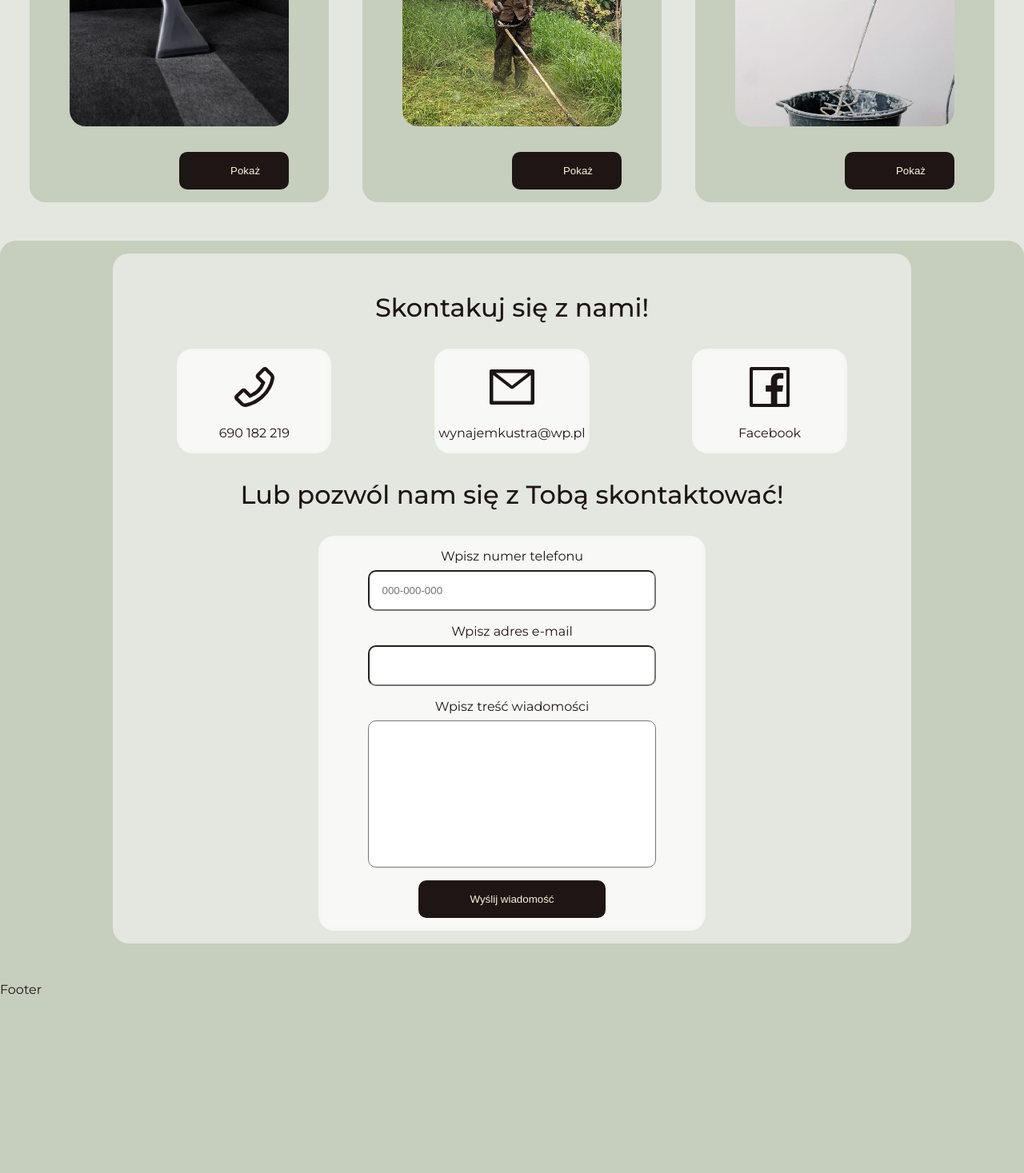
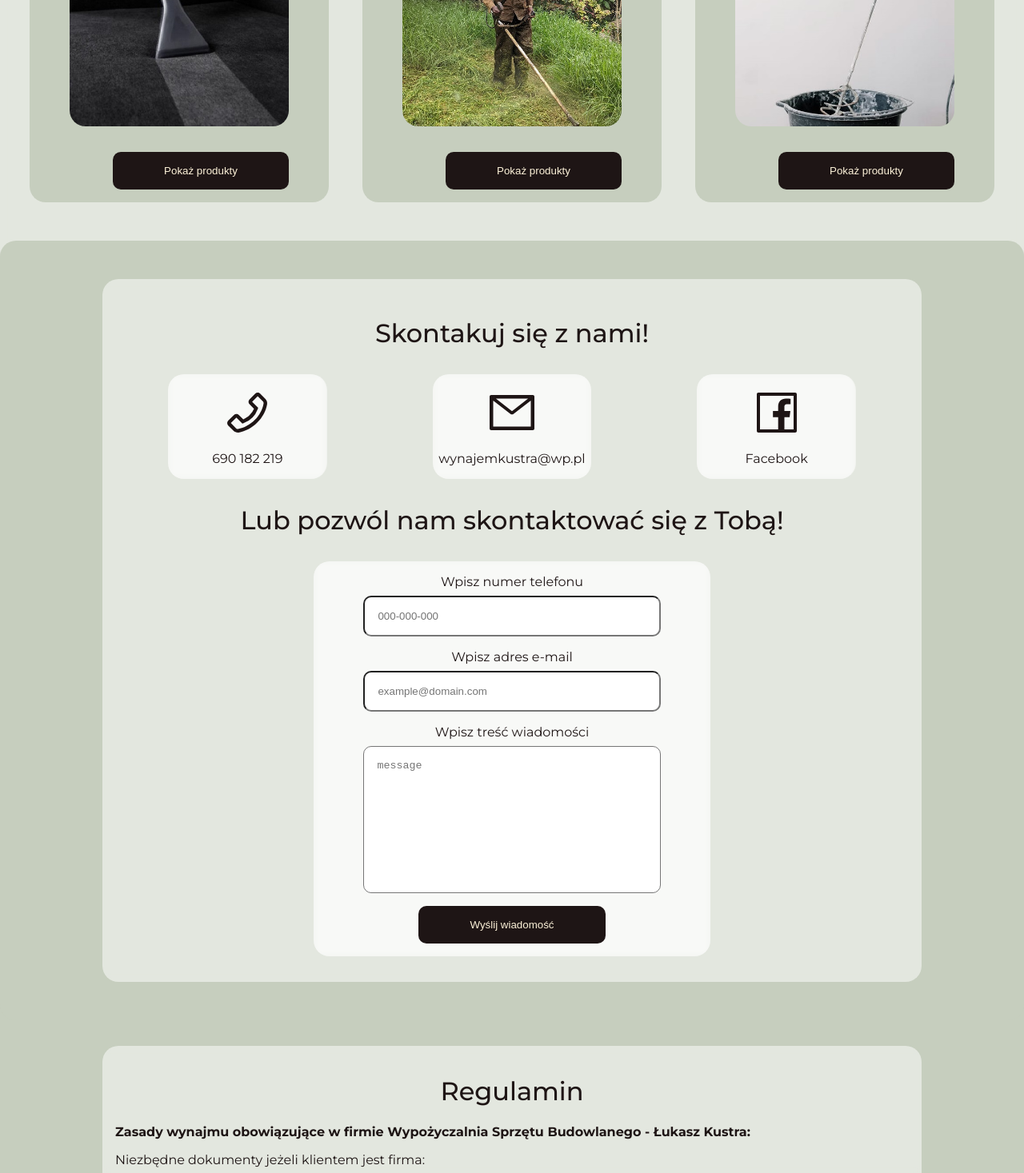
Before and after one commit to KubaGlegola/wypozyczalniaKustra, a React (Create React App) app: page / in a window 1280 px wide. Shown: the part 1330-2797 px from the top of the page at 80% size. Before the commit the page ends 2577 px from the top, so only its background shows below. Built offline with nearby package versions, Linux system fonts and the light colour scheme.

Commit message:
add terms section

```diff
--- a/src/App.js
+++ b/src/App.js
@@ -6,7 +6,8 @@ import Navbar from "./components/Layout/Navbar";
 import Producers from "./components/Layout/Producers";
 import Footer from "./components/Layout/Footer";
 import Offer from "./components/Layout/Offer";
-import Contact from "./components/Layout/Contact";
+import Contact from "./components/Layout/Contact/Contact";
+import Terms from "./components/Layout/Terms";
 
 const PRODUKTY = [
   {
@@ -59,6 +60,7 @@ function App() {
       <Producers />
       <Offer products={PRODUKTY} />
       <Contact />
+      <Terms />
       <Footer />
     </div>
   );
--- a/src/components/Layout/Contact.js
+++ b/src/components/Layout/Contact/Contact.js
@@ -1,13 +1,13 @@
 import React from "react";
-import Card from "../UI/Card";
+import Card from "../../UI/Card";
 import classes from "./Contact.module.css";
 import {
   AiOutlinePhone,
   AiOutlineMail,
   AiOutlineFacebook,
 } from "react-icons/ai";
-import Input from "../UI/Input";
-import Button from "../UI/Button";
+
+import ContactForm from "./ContactForm";
 
 const Contact = () => {
   return (
@@ -30,28 +30,9 @@ const Contact = () => {
             </a>
           </Card>
         </div>
-        <p className={classes.title}>Lub pozwól nam się z Tobą skontaktować!</p>
+        <p className={classes.title}>Lub pozwól nam skontaktować się z Tobą!</p>
         <Card className={classes.formCard}>
-          <Input
-            type="tel"
-            id="phoneNumber"
-            name="phoneNumber"
-            pattern="[1-9][0-9]{2}-[0-9]{3}-[0-9]{3}"
-            label="Wpisz numer telefonu"
-            maxlength="9"
-            placeholder="000-000-000"
-          />
-          <Input
-            type="email"
-            id="email"
-            name="email"
-            label="Wpisz adres e-mail"
-          />
-          <div className={classes.textarea}>
-            <label htmlFor="message">Wpisz treść wiadomości</label>
-            <textarea id="message" name="message" rows="10" />
-          </div>
-          <Button type="submit">Wyślij wiadomość</Button>
+          <ContactForm />
         </Card>
       </Card>
     </Card>
--- a/src/components/Layout/Contact.module.css
+++ b/src/components/Layout/Contact/Contact.module.css
@@ -1,12 +1,14 @@
 .contact {
-  min-height: 50vw;
+  width: 100%;
   background-color: #c6cebe;
   transform: translateY(-2rem);
+  padding: 3rem 0;
 }
 
 .contactContainer {
   width: 80%;
   text-align: center;
+  padding-bottom: 2rem;
 }
 
 .title {
@@ -54,20 +56,4 @@
 
 .formCard {
   width: 50%;
-  display: flex;
-  flex-direction: column;
-  gap: 1rem;
-  align-items: center;
 }
-
-.textarea {
-  display: flex;
-  flex-direction: column;
-  gap: 0.5rem;
-  width: 80%;
-}
-.textarea > textarea {
-  resize: none;
-  border-radius: 10px;
-  padding: 1rem;
-}
--- /dev/null
+++ b/src/components/Layout/Contact/ContactForm.js
@@ -0,0 +1,34 @@
+import React from "react";
+import classes from "./ContactForm.module.css";
+import Input from "../../UI/Input";
+import Button from "../../UI/Button";
+
+const ContactForm = () => {
+  return (
+    <form className={classes.form}>
+      <Input
+        type="tel"
+        id="phoneNumber"
+        name="phoneNumber"
+        pattern="[1-9][0-9]{2}-[0-9]{3}-[0-9]{3}"
+        label="Wpisz numer telefonu"
+        maxlength="9"
+        placeholder="000-000-000"
+      />
+      <Input
+        type="email"
+        id="email"
+        name="email"
+        label="Wpisz adres e-mail"
+        placeholder="example@domain.com"
+      />
+      <div className={classes.textarea}>
+        <label htmlFor="message">Wpisz treść wiadomości</label>
+        <textarea id="message" name="message" rows="10" placeholder="message" />
+      </div>
+      <Button type="submit">Wyślij wiadomość</Button>
+    </form>
+  );
+};
+
+export default ContactForm;
--- /dev/null
+++ b/src/components/Layout/Contact/ContactForm.module.css
@@ -0,0 +1,18 @@
+.textarea {
+  display: flex;
+  flex-direction: column;
+  gap: 0.5rem;
+  width: 80%;
+}
+.textarea > textarea {
+  resize: none;
+  border-radius: 10px;
+  padding: 1rem;
+}
+
+.form {
+  display: flex;
+  flex-direction: column;
+  align-items: center;
+  gap: 1rem;
+}
--- a/src/components/Layout/Offer.js
+++ b/src/components/Layout/Offer.js
@@ -16,17 +16,17 @@ const Offer = (props) => {
           <Card className={classes.card}>
             <p className={classes.title}>Dom</p>
             <img className={classes.img} src={dom} alt="dom" />
-            <Button className={classes.buttonn}>Pokaż</Button>
+            <Button className={classes.buttonn}>Pokaż produkty</Button>
           </Card>
           <Card className={classes.card}>
             <p className={classes.title}>Ogród</p>
             <img className={classes.img} src={ogrod} alt="ogrod" />
-            <Button className={classes.buttonn}>Pokaż</Button>
+            <Button className={classes.buttonn}>Pokaż produkty</Button>
           </Card>
           <Card className={classes.card}>
             <p className={classes.title}>Budowa</p>
             <img className={classes.img} src={budowa} alt="budowa" />
-            <Button className={classes.buttonn}>Pokaż</Button>
+            <Button className={classes.buttonn}>Pokaż produkty</Button>
           </Card>
         </div>
       )}
--- a/src/components/Layout/Offer.module.css
+++ b/src/components/Layout/Offer.module.css
@@ -38,6 +38,5 @@
 }
 
 .buttonn {
-  width: 40%;
   margin: 2rem 10% 0 auto;
 }
--- /dev/null
+++ b/src/components/Layout/Terms.js
@@ -0,0 +1,35 @@
+import React from "react";
+import Card from "../UI/Card";
+import classes from "./Terms.module.css";
+import { AiOutlineFilePdf } from "react-icons/ai";
+
+const Terms = () => {
+  return (
+    <Card className={classes.termsCard}>
+      <h1 className={classes.title}>Regulamin</h1>
+      <p>
+        <strong>
+          Zasady wynajmu obowiązujące w firmie Wypożyczalnia Sprzętu Budowlanego
+          - Łukasz Kustra:
+        </strong>
+      </p>
+      <p>
+        Niezbędne dokumenty jeżeli klientem jest firma:
+        <ul>
+          <li>dokument nadania NIP</li>
+          <li>dokument nadania REGON</li>
+          <li>dokument poświadczający wpis do ewidencji</li>
+          <li>upoważnienie do odbioru ze swojej firmy</li>
+        </ul>
+      </p>
+      <p>
+        Niezbędne dokumenty dla klientów indywidualnych:
+        <ul>
+          <li>dwa dokumenty tożsamości ze zdjęciem</li>
+        </ul>
+      </p>
+    </Card>
+  );
+};
+
+export default Terms;
--- /dev/null
+++ b/src/components/Layout/Terms.module.css
@@ -0,0 +1,9 @@
+.termsCard {
+  width: 80%;
+}
+
+.title {
+  text-align: center;
+  font-size: 2rem;
+  font-weight: 500;
+}
--- a/src/index.css
+++ b/src/index.css
@@ -13,6 +13,7 @@ a {
 
 body {
   margin: 0;
+  padding: 0;
   font-family: "Montserrat", sans-serif;
   -webkit-font-smoothing: antialiased;
   -moz-osx-font-smoothing: grayscale;
```
